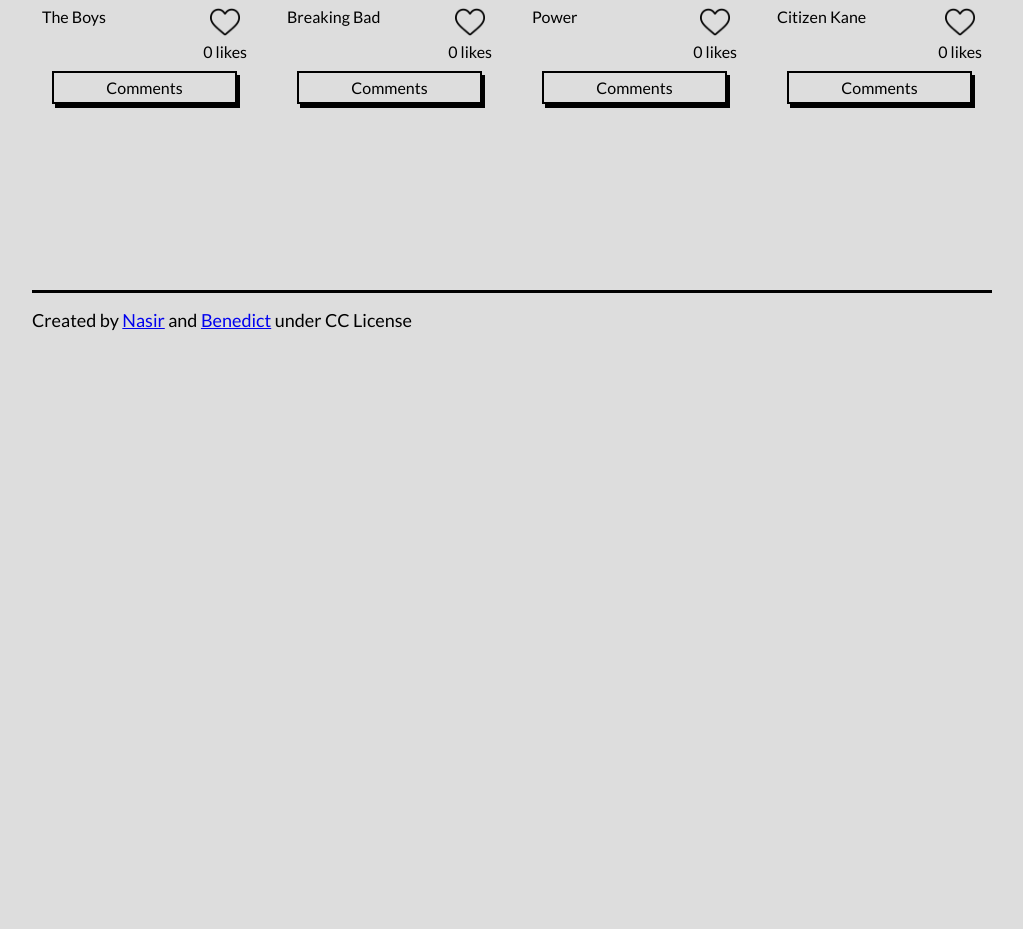
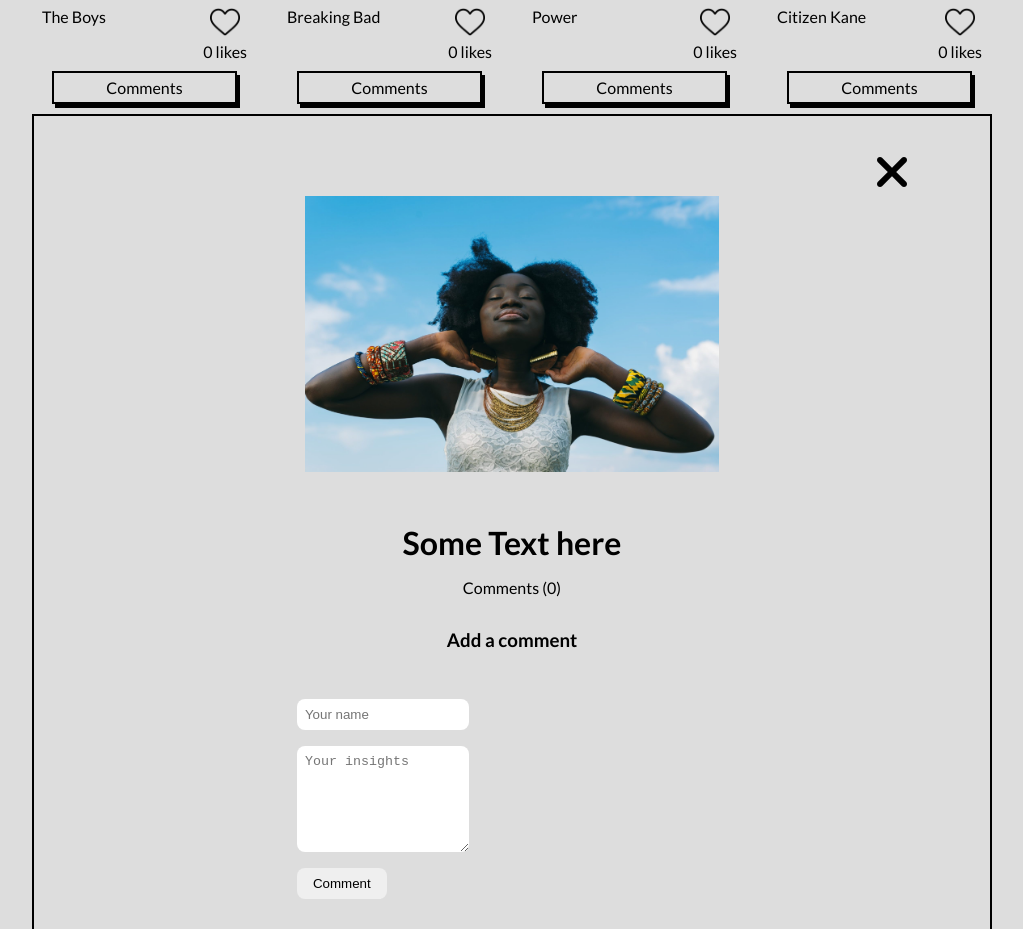
Before and after one commit to BenM4k/KanbanCapstone, a website built with webpack: page src/index.html in a window 1280 px wide. Shown: the part 323-1252 px from the top of the page, without its empty margins (128-1151 px from the left). Before the commit the page ends 800 px from the top, so only its background shows below. Built offline with nearby package versions, Linux system fonts and the light colour scheme.

Commit message:
Add popup window struture and stylized it

```diff
--- a/src/index.css
+++ b/src/index.css
@@ -99,6 +99,78 @@
   box-shadow: 3px 4px 0 0 black;
 }
 
+/* Popup window styles */
+.popup-card {
+  border: 2px solid #000;
+  display: flex;
+  flex-direction: column;
+  align-items: center;
+}
+
+.popup-card h2 {
+  font-size: 2rem;
+  margin: 1rem 0;
+}
+
+.popup-header {
+  display: flex;
+  justify-content: center;
+  position: relative;
+}
+
+.fa-times {
+  font-size: 3rem;
+  position: absolute;
+  top: 2rem;
+  right: 5rem;
+}
+
+.popup-thumbnail {
+  width: 50%;
+  margin-top: 3rem;
+  padding: 2rem;
+}
+
+.popup-thumbnail img {
+  width: 100%;
+}
+
+.popup-footer {
+  display: flex;
+  flex-direction: column;
+  width: 45%;
+  margin: 2rem 0;
+}
+
+.popup-footer h3 {
+  display: flex;
+  justify-content: center;
+  margin-bottom: 3rem;
+}
+
+form {
+  display: flex;
+  flex-direction: column;
+  align-items: flex-start;
+  width: 40%;
+}
+
+form .input {
+  width: 100%;
+  margin-bottom: 1rem;
+  padding: 0.5rem;
+  border: none;
+  outline: none;
+  border-radius: 0.5rem;
+}
+
+form button {
+  padding: 0.5rem 1rem;
+  border: none;
+  outline: none;
+  border-radius: 0.5rem;
+}
+
 footer {
   margin-top: 11rem;
   padding: 1rem 0;
--- a/src/index.html
+++ b/src/index.html
@@ -6,6 +6,11 @@
     <meta name="viewport" content="width=device-width, initial-scale=1.0" />
     <title>Show Streaming Web Page</title>
     <link rel="stylesheet" href="index.css" />
+    <!-- Font Awesome kit's code -->
+    <script
+      src="https://kit.fontawesome.com/7f35089b8a.js"
+      crossorigin="anonymous"
+    ></script>
   </head>
   <body>
     <header class="head">
@@ -18,7 +23,33 @@
       <section class="main-section">
         <ul class="video-grid"></ul>
       </section>
-      <section class="popup-section"></section>
+      <section class="popup-section">
+        <div class="popup-card">
+          <div class="popup-header">
+            <div class="popup-thumbnail">
+              <img src="../src/assets/img.jpg" alt="#" />
+            </div>
+            <div class="fas fa-times" aria-hidden="true"></div>
+          </div>
+          <h2>Some Text here</h2>
+          <p>Comments <span>(0)</span></p>
+          <div class="popup-footer">
+            <h3>Add a comment</h3>
+            <form>
+              <input type="text" name="name" placeholder="Your name" class="input" required />
+              <textarea
+                name="message"
+                cols="20"
+                rows="6"
+                placeholder="Your insights"
+                class="input"
+                required
+              ></textarea>
+              <button type="submit">Comment</button>
+            </form>
+          </div>
+        </div>
+      </section>
     </main>
     <footer>
       <p>
```
